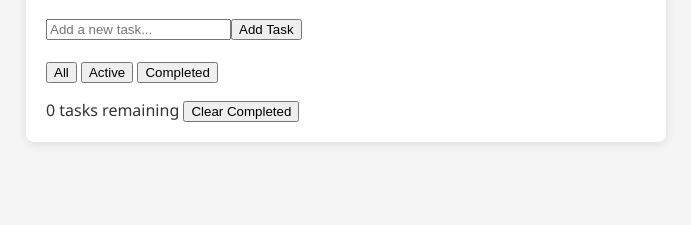
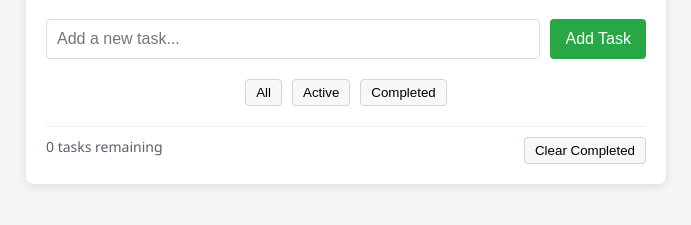
Before and after one commit to kanaimandal2002/todo-list, a plain HTML site: page index.html in a window 1280 px wide. Shown: the part 107-332 px from the top of the page, without its empty margins (294-985 px from the left). Drawn offline with Linux system fonts and the light colour scheme.

Commit message:
Update style.css

```diff
--- a/style.css
+++ b/style.css
@@ -24,3 +24,102 @@ h1 {
     display: flex;
     margin-bottom: 20px;
 }
+
+.input-section input {
+    flex: 1;
+    padding: 10px;
+    border: 1px solid #ddd;
+    border-radius: 4px;
+    font-size: 16px;
+}
+
+.input-section button {
+    padding: 10px 15px;
+    background-color: #28a745;
+    color: white;
+    border: none;
+    border-radius: 4px;
+    margin-left: 10px;
+    cursor: pointer;
+    font-size: 16px;
+}
+
+.input-section button:hover {
+    background-color: #218838;
+}
+
+.filters {
+    display: flex;
+    justify-content: center;
+    margin-bottom: 20px;
+}
+
+.filters button {
+    padding: 5px 10px;
+    margin: 0 5px;
+    background-color: #f6f8fa;
+    border: 1px solid #d1d5da;
+    border-radius: 4px;
+    cursor: pointer;
+}
+
+.filters button:hover {
+    background-color: #e1e4e8;
+}
+
+#taskList {
+    list-style-type: none;
+    padding: 0;
+}
+
+#taskList li {
+    padding: 10px;
+    border-bottom: 1px solid #eee;
+    display: flex;
+    align-items: center;
+}
+
+#taskList li:last-child {
+    border-bottom: none;
+}
+
+#taskList li.completed {
+    text-decoration: line-through;
+    color: #888;
+}
+
+.task-counter {
+    display: flex;
+    justify-content: space-between;
+    margin-top: 20px;
+    padding-top: 10px;
+    border-top: 1px solid #eee;
+    font-size: 14px;
+    color: #586069;
+}
+
+.task-counter button {
+    padding: 5px 10px;
+    background-color: #f6f8fa;
+    border: 1px solid #d1d5da;
+    border-radius: 4px;
+    cursor: pointer;
+}
+
+.task-counter button:hover {
+    background-color: #e1e4e8;
+}
+
+.delete-btn {
+    margin-left: auto;
+    background-color: #dc3545;
+    color: white;
+    border: none;
+    border-radius: 4px;
+    padding: 3px 8px;
+    cursor: pointer;
+}
+
+.delete-btn:hover {
+    background-color: #c82333;
+}
```
